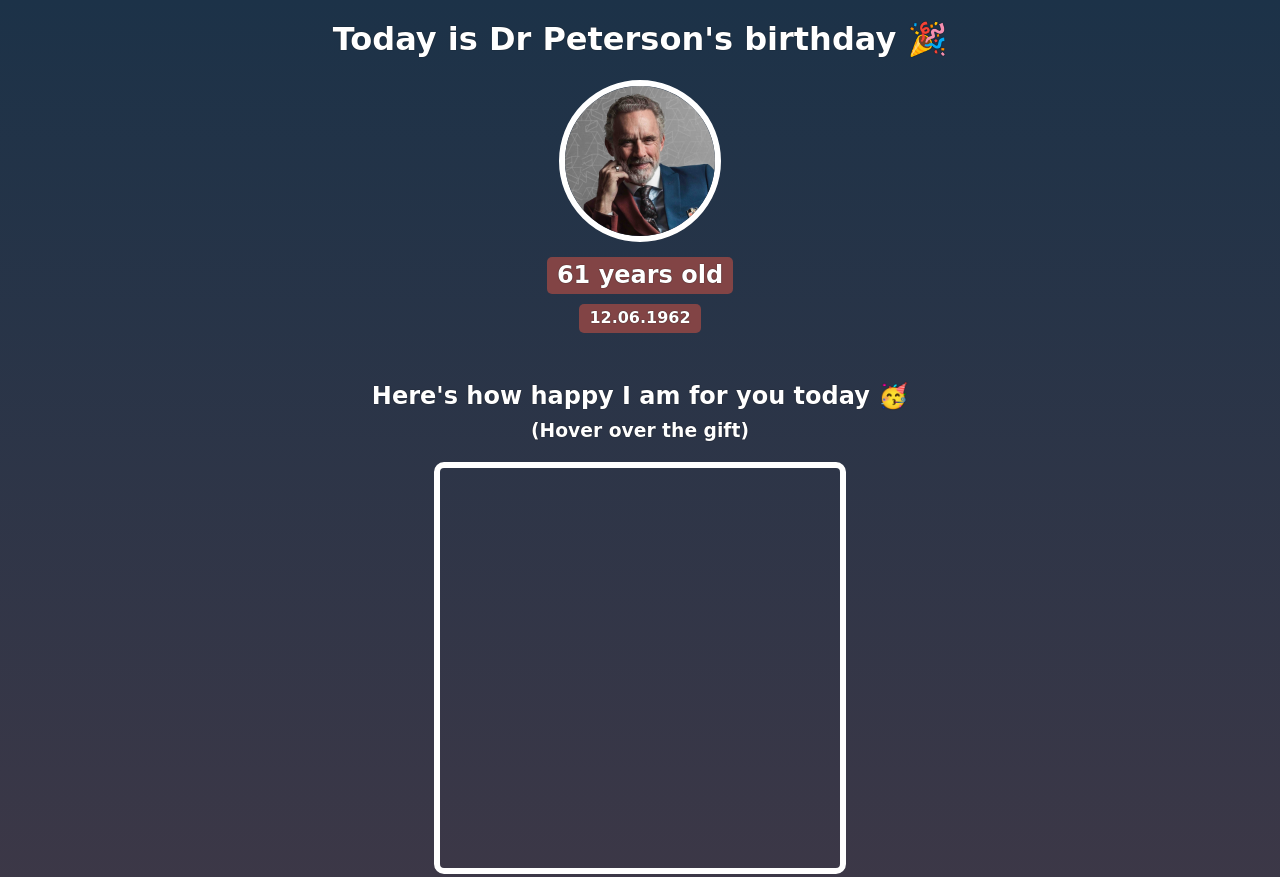
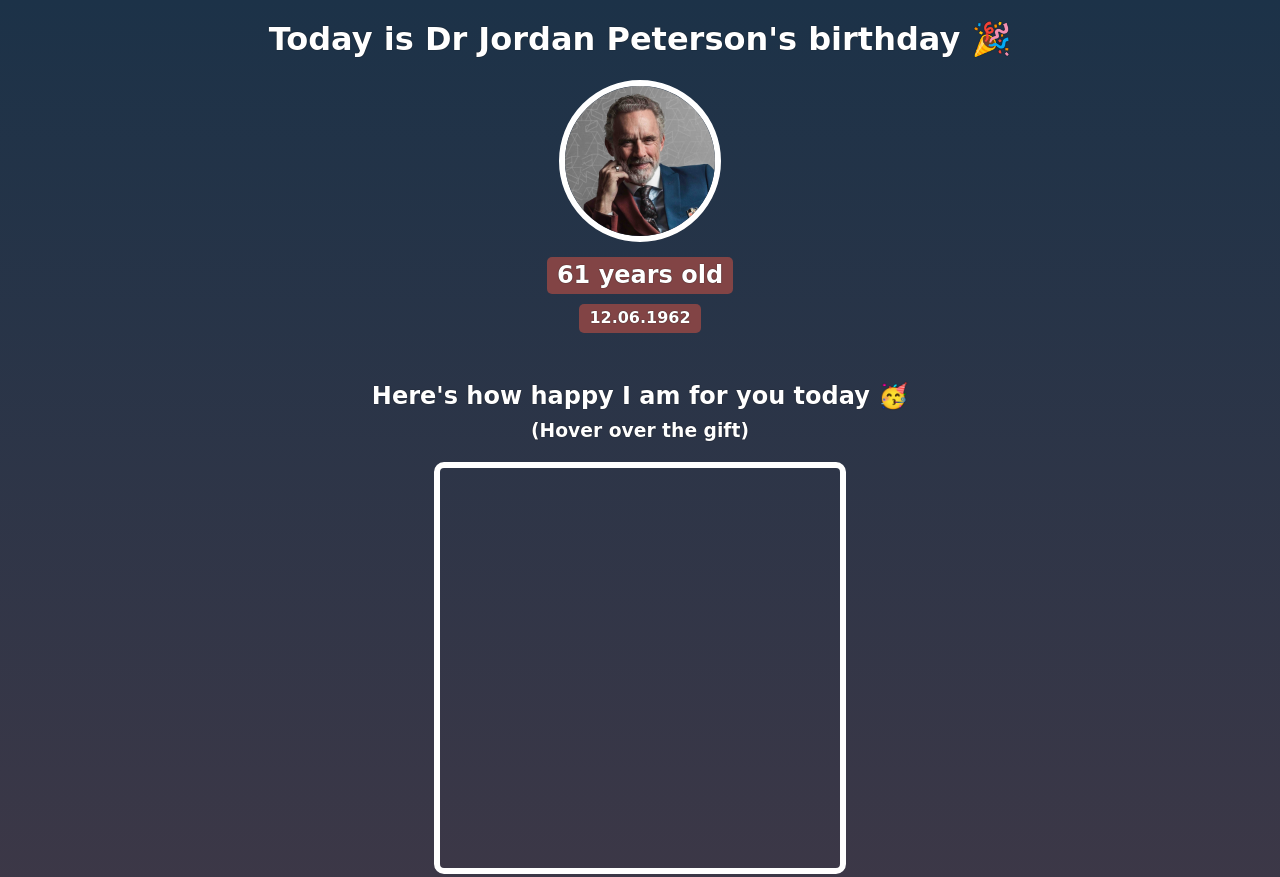
Before and after one commit to joecaptieux/Birthday-Gift-Site, a website built with Vite: page index.html in a window 1280 px wide. Shown: the top 877 px of the page. Built offline with nearby package versions, Linux system fonts and the light colour scheme; files whose address does not match are found by name; a web font is replaced by a local one.

Commit message:
Change the name to Jordan

```diff
--- a/index.html
+++ b/index.html
@@ -7,7 +7,7 @@
     </head>
     <body>
         <div id="header">
-            <h1>Today is Dr Peterson's birthday 🎉</h1>
+            <h1>Today is Dr Jordan Peterson's birthday 🎉</h1>
             <img id="bff-img" src="images/jordan-peterson.jpg">
             <h2 id="bday-age">61 years old</h2>
             <h4 id="bday-date">12.06.1962</h4>
```
